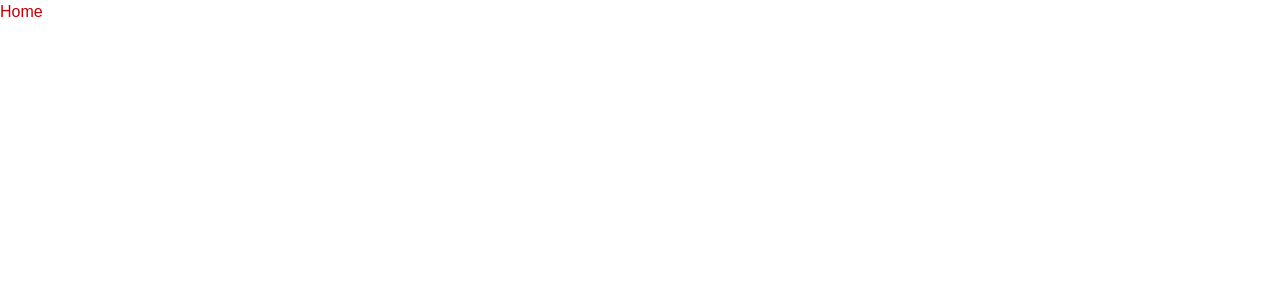
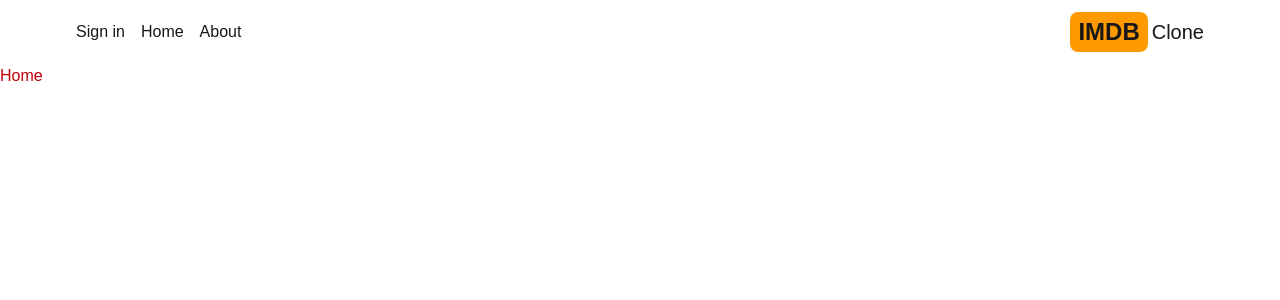
Before and after one commit to Edwards-Alex/next-imdb, a Next.js app: page / in a window 1280 px wide. Shown: the top 300 px of the page. Built offline with nearby package versions, Linux system fonts and the light colour scheme.

Commit message:
Add Header component and update the layout structure

```diff
--- a/src/app/layout.js
+++ b/src/app/layout.js
@@ -1,5 +1,6 @@
 import { Geist, Geist_Mono } from "next/font/google";
 import "./globals.css";
+import Header from "../components/Header.jsx";
 
 const geistSans = Geist({
   variable: "--font-geist-sans",
@@ -22,6 +23,7 @@
       <body
         className={`${geistSans.variable} ${geistMono.variable} antialiased`}
       >
+        <Header />
         {children}
       </body>
     </html>
--- /dev/null
+++ b/src/components/Header.jsx
@@ -0,0 +1,26 @@
+import React from 'react'
+import Link from 'next/link'
+
+export default function Header() {
+  return (
+    <div className='flex justify-between items-center p-3 max-w-6xl mx-auto'>
+      <ul className='flex gap-4'>
+        <li>
+          <Link href={'/sign-in'}>Sign in</Link>
+        </li>
+        <li className='hidden sm:block'>
+          <Link href={'/'}>Home</Link>
+        </li>
+        <li className='hidden sm:block'>
+          <Link href={'/about'}>About</Link>
+        </li>
+      </ul>
+      <Link href={'/'} className='flex gap-1 items-center'>
+        <span className='text-2xl font-bold bg-amber-500 py-1 px-2 rounded-lg'>
+          IMDB
+        </span>
+        <span className='text-xl hidden sm:inline'>Clone</span>
+      </Link>
+    </div>
+  )
+}
```
Also changed, not shown: 1 other file (tests, documents, lock files or other folders).
